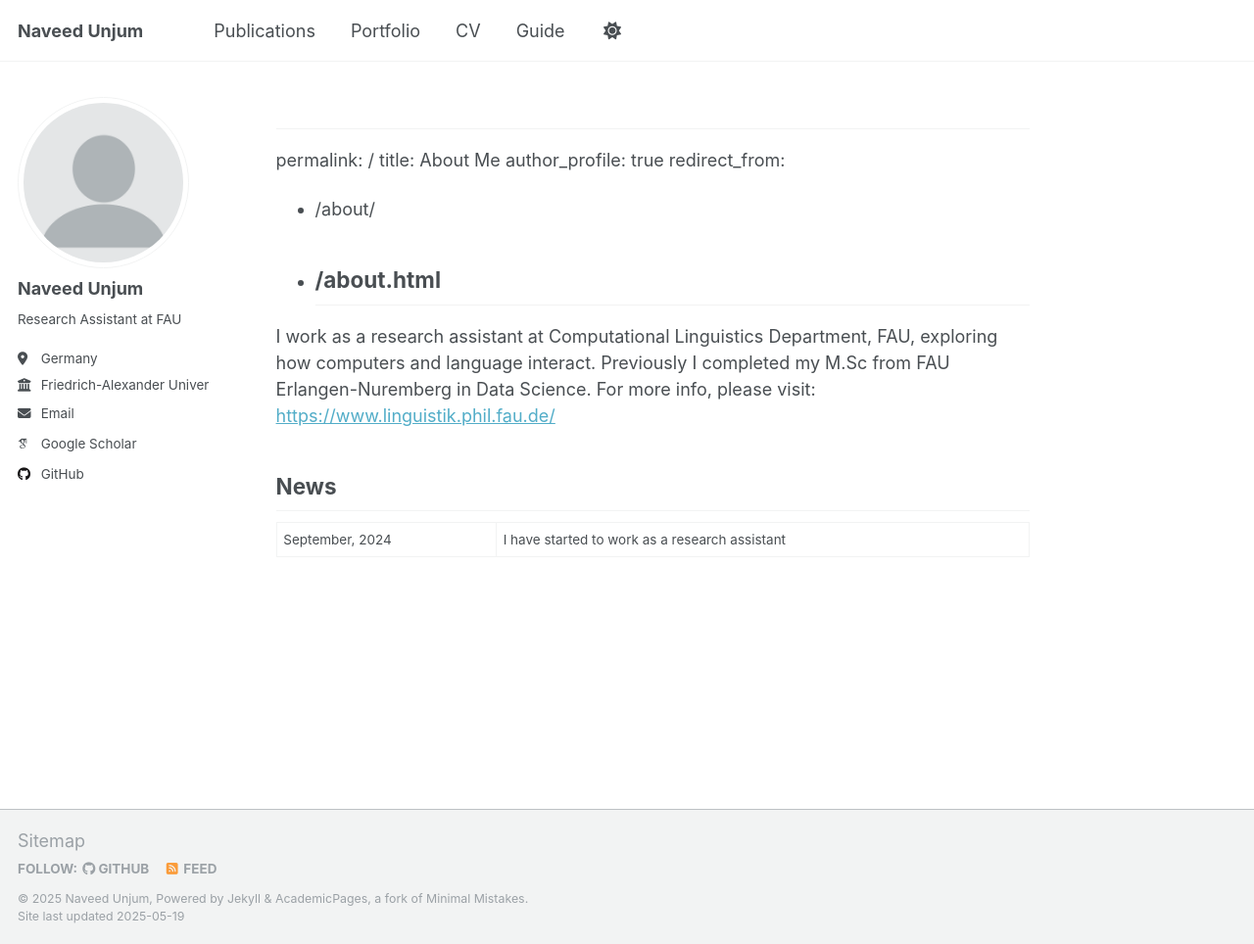
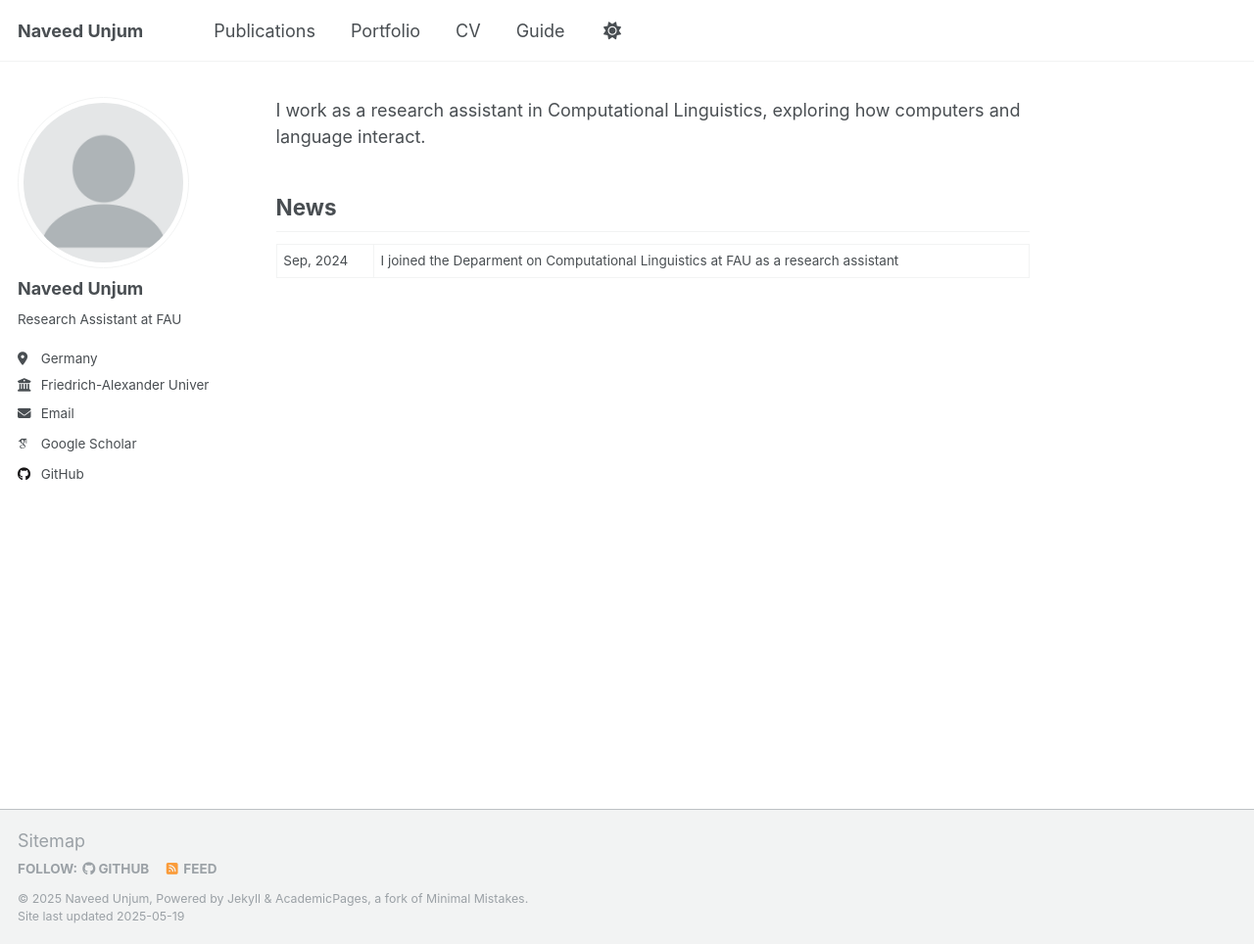
Before and after one commit to naveedunjum/naveedunjum.github.io, a Jekyll site: the page built from _pages/about.md, in a window 1280 px wide and 964 px high. Shown: the whole window at 98% size. Built offline with Jekyll 4.4.1, drawn with Linux system fonts in a browser that asks for light colours; some web fonts are replaced; our own code applies the rules of GitHub Pages for plain Markdown files.

Commit message:
Update about.md

```diff
--- a/_pages/about.md
+++ b/_pages/about.md
@@ -1,23 +1,24 @@
-
-
 ---
+layout: single
 permalink: /
-title: About Me
+# title: ""
 author_profile: true
+sitemap: false
 redirect_from:
   - /about/
   - /about.html
 ---
 
-I work as a research assistant at Computational Linguistics Department, FAU, exploring how computers and language interact. Previously I completed my M.Sc from FAU Erlangen-Nuremberg in Data Science.
-For more info, please visit: [https://www.linguistik.phil.fau.de/](https://www.linguistik.phil.fau.de/)
+I work as a research assistant in Computational Linguistics, exploring how computers and language interact.
+
 
 ## News
+
 <table class="twoColumnTable">
     <tbody>
         <tr>
-            <td class="left-column">September, 2024</td>
-            <td class="right-column">I have started to work as a research assistant </td>
+            <td class="left-column">Sep, 2024</td>
+            <td class="right-column">I joined the Deparment on Computational Linguistics at FAU as a research assistant</td>
         </tr>
     </tbody>
 </table>
```
